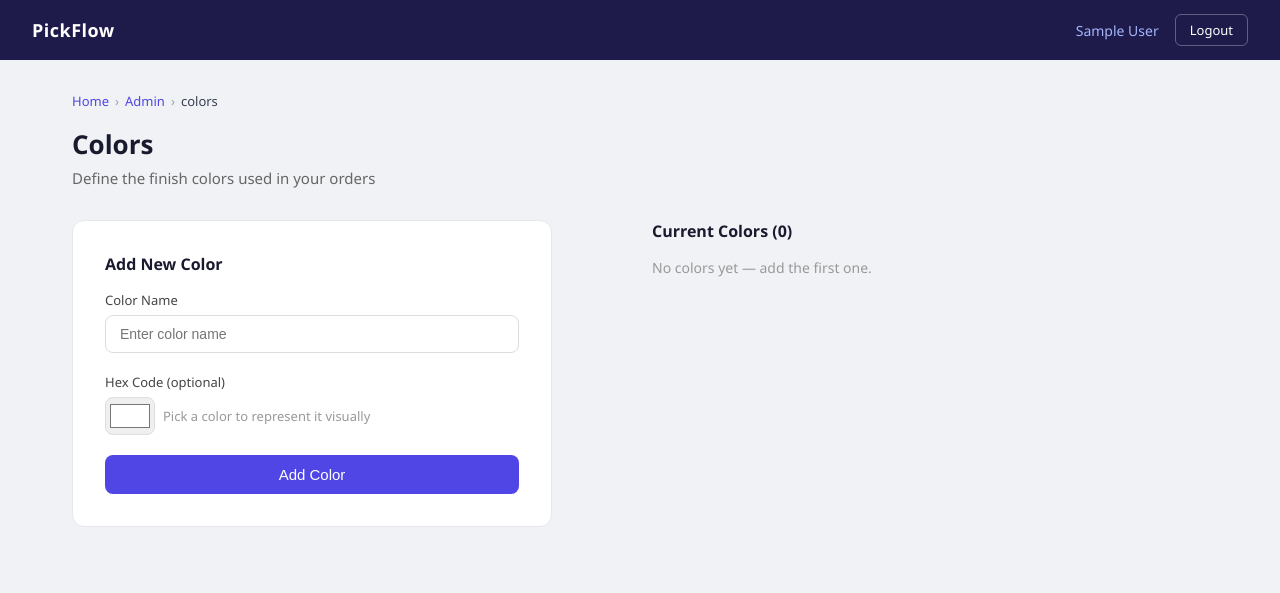
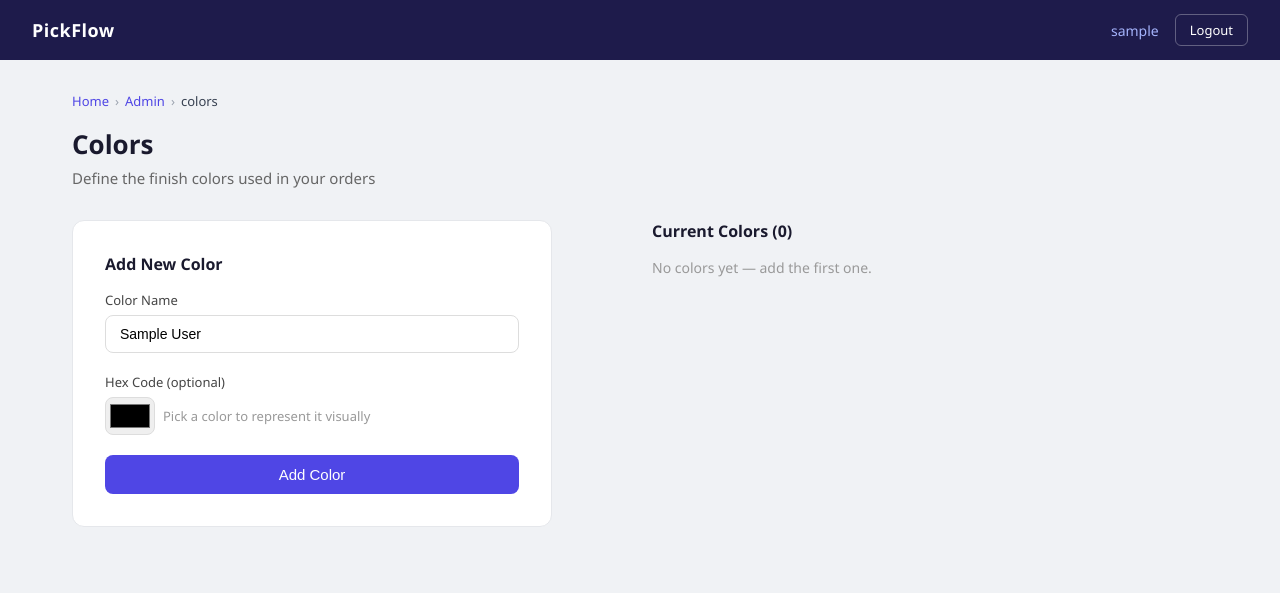
Before and after one commit to sarwin-dev/pickflow, a Flask app: page /admin/colors in a window 1280 px wide. Shown: the top 593 px of the page. Run offline with Flask 3, Linux system fonts and the light colour scheme; the visitor is signed in with stand-in values (Sample User, id 1); data that the repository does not hold is empty.

Commit message:
Fix color form not retaining values on duplicate error using session prefill
Co-Authored-By: Claude Sonnet 4.6 <noreply@anthropic.com>

```diff
--- a/routes/admin.py
+++ b/routes/admin.py
@@ -282,7 +282,10 @@ def colors():
     if check:
         return check
     all_colors = Color.query.order_by(Color.name).all()
-    return render_template('admin/colors.html', colors=all_colors)
+    form_name = session.pop('color_prefill_name', '')
+    form_hex = session.pop('color_prefill_hex', '#ffffff')
+    return render_template('admin/colors.html', colors=all_colors,
+                           form_name=form_name, form_hex=form_hex)
 
 @admin_bp.route('/colors/create', methods=['POST'])
 def create_color():
@@ -293,10 +296,10 @@ def create_color():
     hex_code = request.form.get('hex_code') or None
     existing = Color.query.filter(Color.name.ilike(name)).first()
     if existing:
-        all_colors = Color.query.order_by(Color.name).all()
-        return render_template('admin/colors.html', colors=all_colors,
-                               error=f'"{name}" already exists.',
-                               form_name=name, form_hex=hex_code)
+        flash(f'"{name}" already exists.', 'error')
+        session['color_prefill_name'] = name
+        session['color_prefill_hex'] = hex_code
+        return redirect(url_for('admin.colors'))
     new_color = Color(name=name, hex_code=hex_code)
     db.session.add(new_color)
     db.session.commit()
--- a/templates/admin/colors.html
+++ b/templates/admin/colors.html
@@ -18,9 +18,6 @@
     <!-- formulario para agregar color -->
     <div class="form-card">
         <h3 style="margin-bottom:1rem; font-size:16px;">Add New Color</h3>
-        {% if error %}
-        <div class="alert-error" style="margin-bottom:1rem;">{{ error }}</div>
-        {% endif %}
         <form method="POST" action="/admin/colors/create">
             <div class="form-group">
                 <label>Color Name</label>
```
